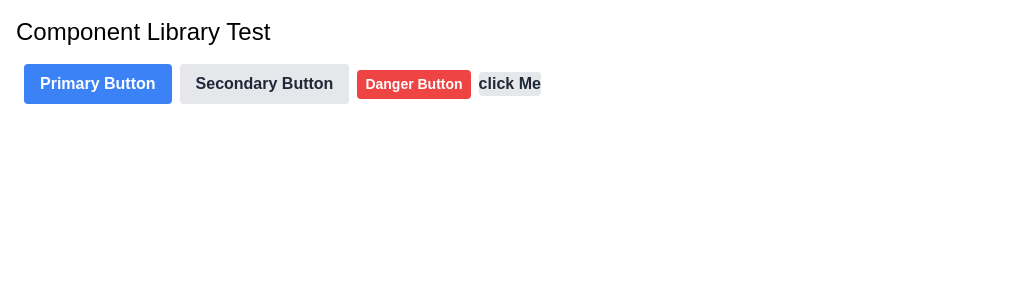
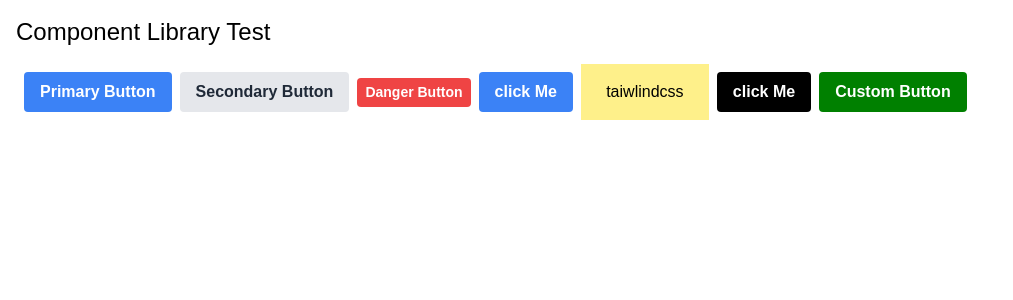
Before and after one commit to JoelAundu/mrjuice, a React (Vite) app: page / in a window 1280 px wide. Shown: the top 300 px of the page, without its empty margins (0-1013 px from the left). Built offline with nearby package versions, Linux system fonts and the light colour scheme.

Commit message:
allow customization

```diff
--- a/package.json
+++ b/package.json
@@ -27,9 +27,11 @@
     "@types/react": "^18.3.12",
     "@types/react-dom": "^18.3.1",
     "@vitejs/plugin-react": "^4.3.4",
+    "autoprefixer": "^10.4.20",
     "postcss": "^8.5.3",
     "rollup": "^4.30.0",
     "rollup-plugin-postcss": "^4.0.2",
+    "tailwindcss": "^3.4.14",
     "tslib": "^2.8.0",
     "typescript": "^5.6.3",
     "vite": "^5.4.9"
--- /dev/null
+++ b/postcss.config.cjs
@@ -0,0 +1,6 @@
+module.exports = {
+    plugins: {
+      tailwindcss: {},
+      autoprefixer: {},
+    },
+  }
--- a/rollup.config.js
+++ b/rollup.config.js
@@ -3,6 +3,8 @@ import commonjs from '@rollup/plugin-commonjs';
 import terser from '@rollup/plugin-terser';
 import typescript from '@rollup/plugin-typescript';
 import postcss from 'rollup-plugin-postcss';
+import tailwindcss from 'tailwindcss'; // Use import instead of require
+import autoprefixer from 'autoprefixer';
 
 export default {
   input: 'src/index.ts',
@@ -20,8 +22,12 @@ export default {
       sourceMap: true,
     }),
     postcss({
-      extract: 'index.css', // Outputs to dist/index.css
-      minimize: true, // Minifies CSS
+      extract: 'index.css',
+      minimize: true,
+      plugins: [
+        tailwindcss(), // Use the imported tailwindcss directly
+        autoprefixer(),
+      ],
     }),
     terser(),
   ],
--- a/src/index.css
+++ b/src/index.css
@@ -1,3 +1,4 @@
+@import './components/buttons/Button.css';
 @tailwind base;
 @tailwind components;
 @tailwind utilities;
--- a/src/index.ts
+++ b/src/index.ts
@@ -1,2 +1,3 @@
 // src/index.js
+import "./index.css"
 export { Button } from "./components/buttons/Button";
--- a/src/main.jsx
+++ b/src/main.jsx
@@ -5,9 +5,20 @@ import "./index.css";
 import Button from "./components/buttons/Button";
 
 ReactDOM.createRoot(document.getElementById("root")).render(
+
   <React.StrictMode>
     <div className="p-4 space-x-2">
       <h1 className="text-2xl mb-4 ">Component Library Test</h1>
+      <style>
+        {`
+          .custom-hover:hover {
+            background-color: #b45309; /* Amber-800 equivalent */
+          }
+          .custom-button-hover:hover {
+            background-color: #6b21a8; /* Purple-800 equivalent */
+          }
+        `}
+      </style>
       <Button variant="primary" size="md">
         Primary Button
       </Button>
@@ -18,12 +29,31 @@ ReactDOM.createRoot(document.getElementById("root")).render(
         Danger Button
       </Button>
       <Button
-        variant="secondary"
+        variant="primary"
+        size="md"
         className="bg-yellow-200 hover:bg-yellow-800"
         onClick={() => alert("Clicked!")}
       >
         click Me
       </Button>
+      <button className="bg-yellow-200 w-32 p-4 radius-4">taiwlindcss</button>
+      <Button
+        variant="secondary"
+        size="md"
+        className="!bg-black hover:!bg-yellow-800 !text-white"
+        onClick={() => alert("Clicked!")}
+      >
+        click Me
+      </Button>
+      <Button
+        variant="primary"
+        size="md"
+        style={{ backgroundColor: "green" }}
+        className="custom-button-hover ml-2"
+        onClick={() => alert("Custom Button Clicked!")}
+      >
+        Custom Button
+      </Button>
     </div>
   </React.StrictMode>
 );
```
Also changed, not shown: 1 other file (tests, documents, lock files or other folders).
